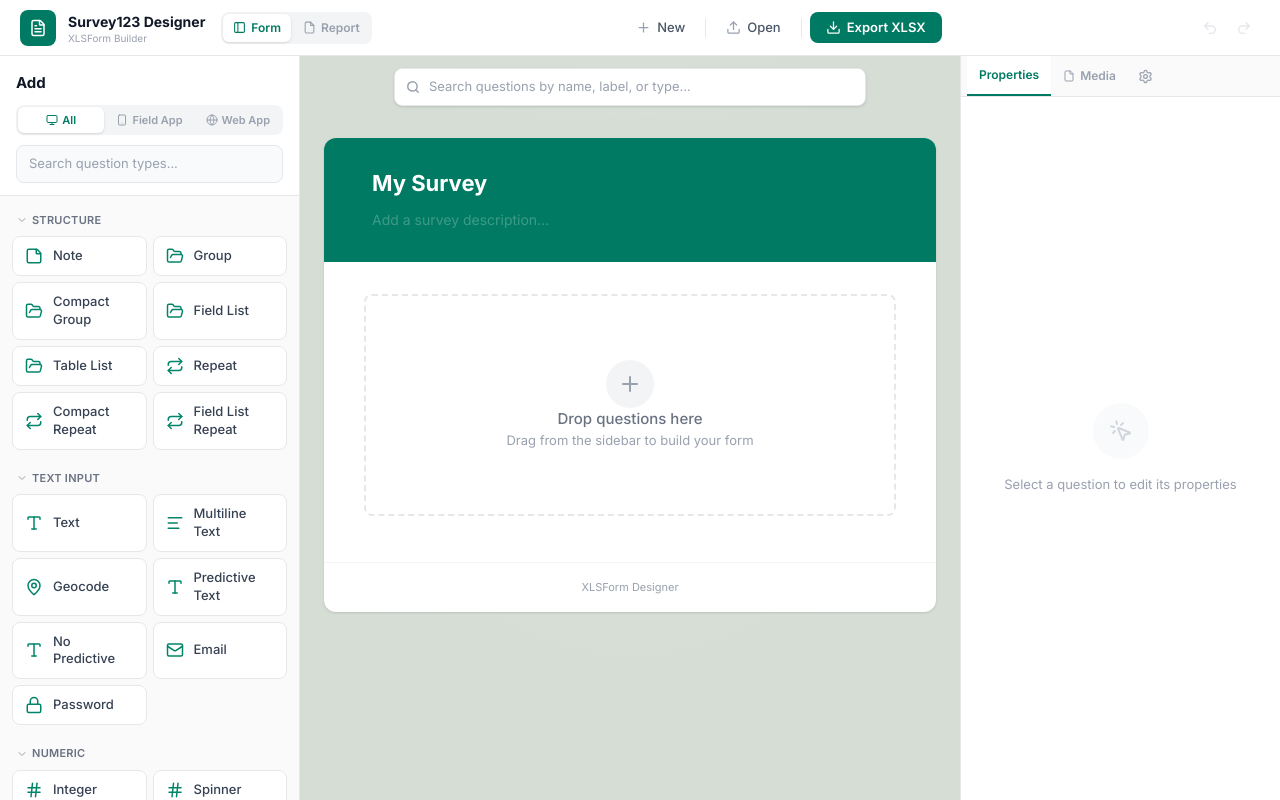
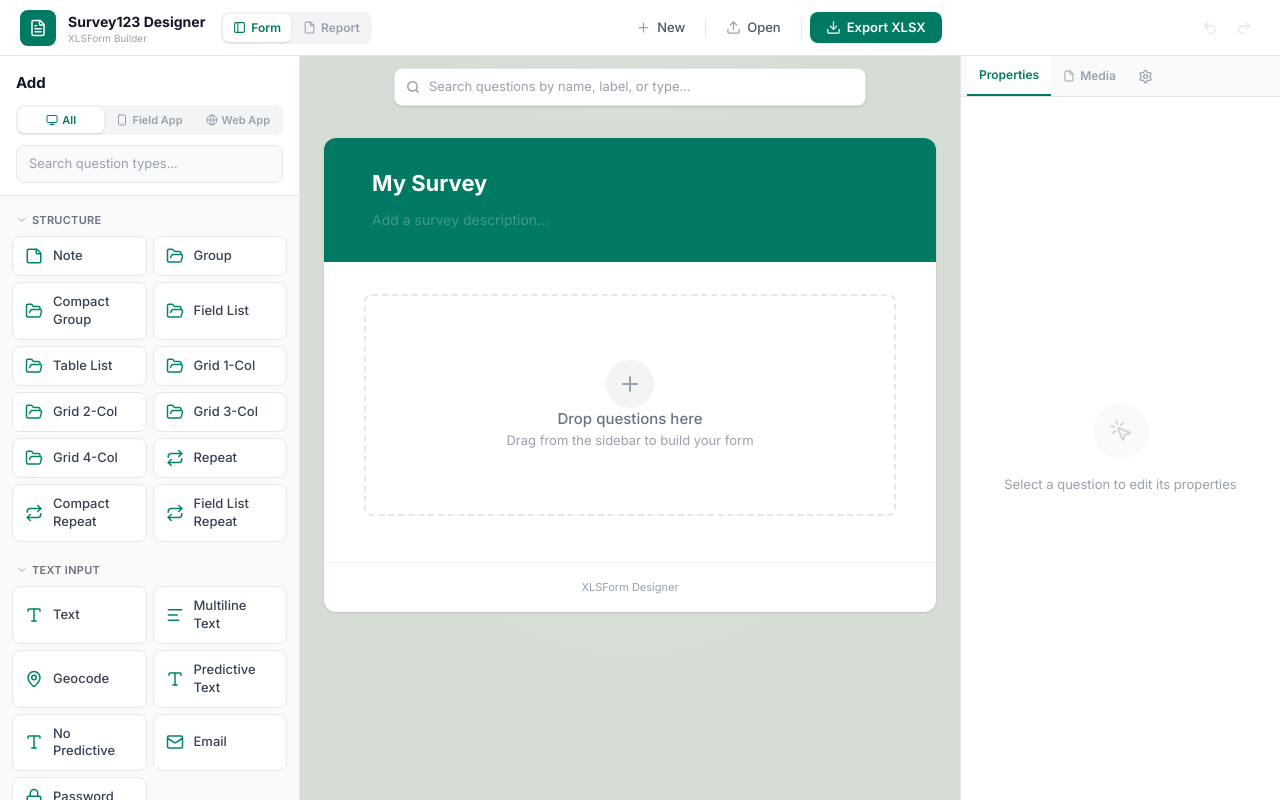
Before and after one commit to palavido-dev/survey123-designer, a React (Vite) app: page / in a window 1280 px wide. Built offline with nearby package versions, Linux system fonts and the light colour scheme.

Commit message:
Add grid group palette cards (w1-w4)
New draggable cards in the Structure category: Grid 1-Col, Grid 2-Col,
Grid 3-Col, Grid 4-Col for quickly creating groups with w1-w4 grid
column appearances.

Co-Authored-By: Claude Opus 4.6 <noreply@anthropic.com>

```diff
--- a/src/data/questionTypes.ts
+++ b/src/data/questionTypes.ts
@@ -37,6 +37,10 @@ export const questionCategories: QuestionCategory[] = [
       { id: 'begin_group-compact', type: 'begin_group', label: 'Compact Group', icon: 'FolderOpen', defaultAppearance: 'compact', description: 'Group that starts collapsed, expandable by user' },
       { id: 'begin_group-fieldlist', type: 'begin_group', label: 'Field List', icon: 'FolderOpen', defaultAppearance: 'field-list', description: 'Group displayed on a separate page (with pages style)' },
       { id: 'begin_group-tablelist', type: 'begin_group', label: 'Table List', icon: 'FolderOpen', defaultAppearance: 'table-list', description: 'Formats select_one questions inside as a table' },
+      { id: 'begin_group-grid1', type: 'begin_group', label: 'Grid 1-Col', icon: 'FolderOpen', defaultAppearance: 'w1', description: 'Grid group where children default to 1/4 width columns' },
+      { id: 'begin_group-grid2', type: 'begin_group', label: 'Grid 2-Col', icon: 'FolderOpen', defaultAppearance: 'w2', description: 'Grid group where children default to 2/4 (half) width columns' },
+      { id: 'begin_group-grid3', type: 'begin_group', label: 'Grid 3-Col', icon: 'FolderOpen', defaultAppearance: 'w3', description: 'Grid group where children default to 3/4 width columns' },
+      { id: 'begin_group-grid4', type: 'begin_group', label: 'Grid 4-Col', icon: 'FolderOpen', defaultAppearance: 'w4', description: 'Grid group where children default to full width (4/4) columns' },
       { id: 'begin_repeat', type: 'begin_repeat', label: 'Repeat', icon: 'Repeat', description: 'Repeating set of questions (add multiple entries)' },
       { id: 'begin_repeat-compact', type: 'begin_repeat', label: 'Compact Repeat', icon: 'Repeat', defaultAppearance: 'compact', description: 'Repeat that starts collapsed, expandable by user' },
       { id: 'begin_repeat-fieldlist', type: 'begin_repeat', label: 'Field List Repeat', icon: 'Repeat', defaultAppearance: 'field-list', description: 'Each repeat entry displays on a separate page' },
```
